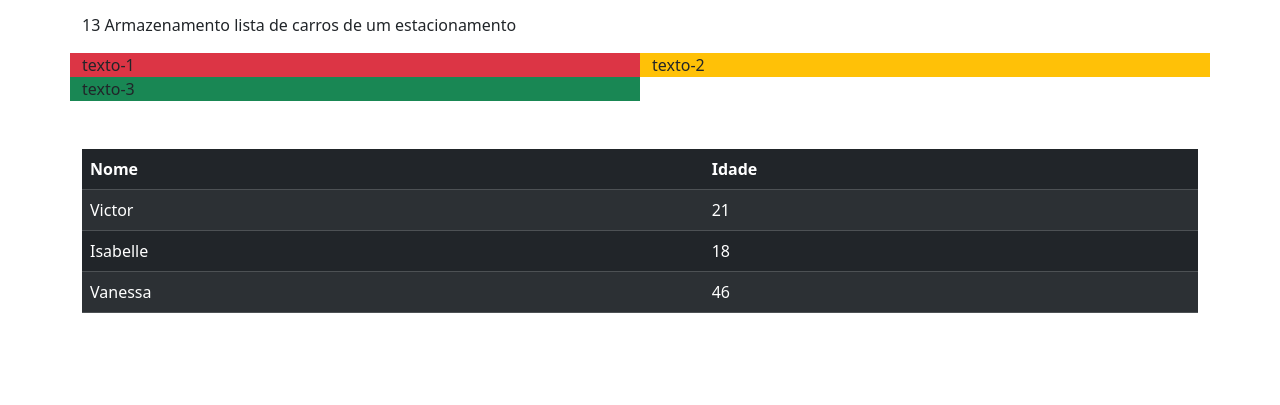
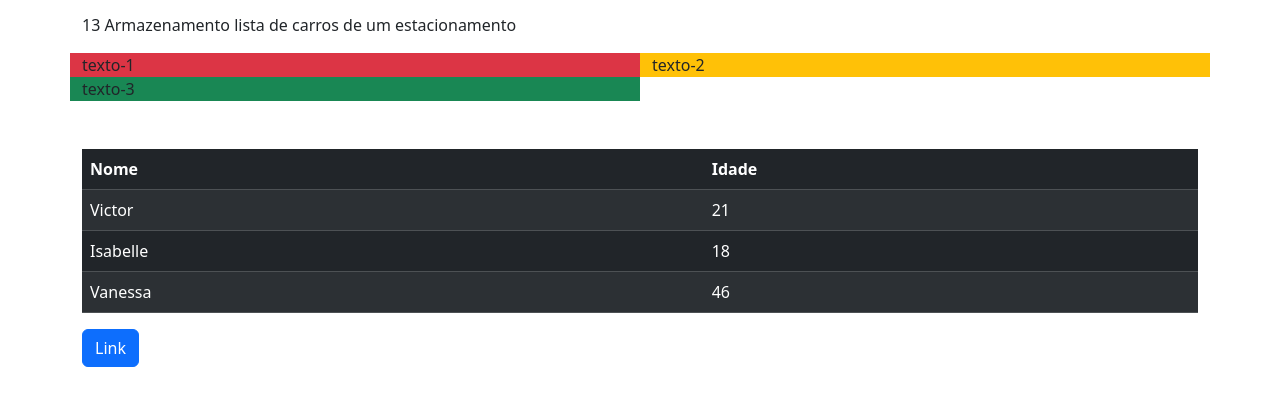
Before and after one commit to chinagliadev/exercicios-JS, a plain HTML site: page exercicio013/index.html in a window 1280 px wide. Shown: the part 83-488 px from the top of the page. Drawn offline with nearby package versions, Linux system fonts and the light colour scheme.

Commit message:
Update index.html

```diff
--- a/exercicio013/index.html
+++ b/exercicio013/index.html
@@ -45,6 +45,7 @@
                 </tr>
             </tbody>
         </table>
+        <a href="" class="btn btn-primary">Link</a>
     </div>
 </body>
 
```
